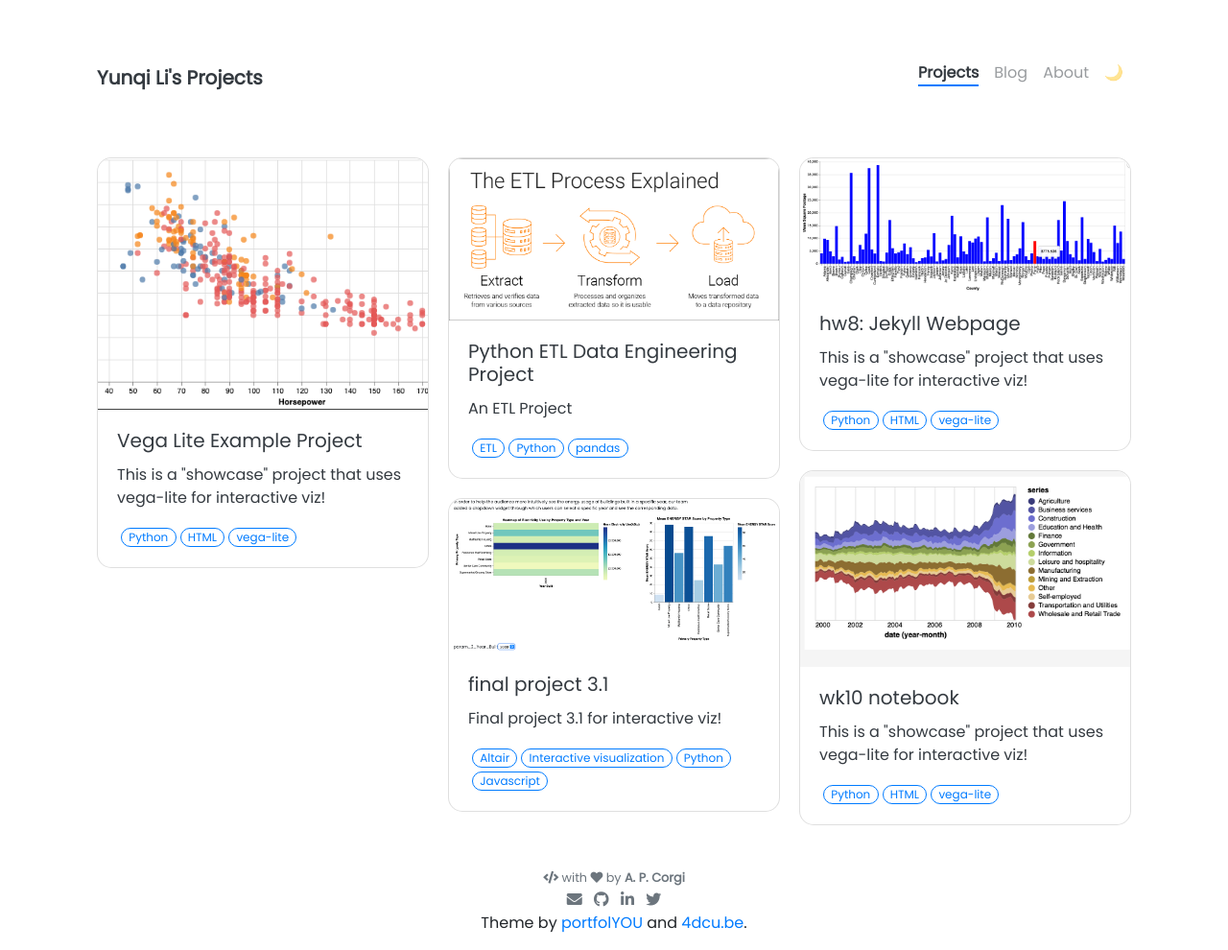
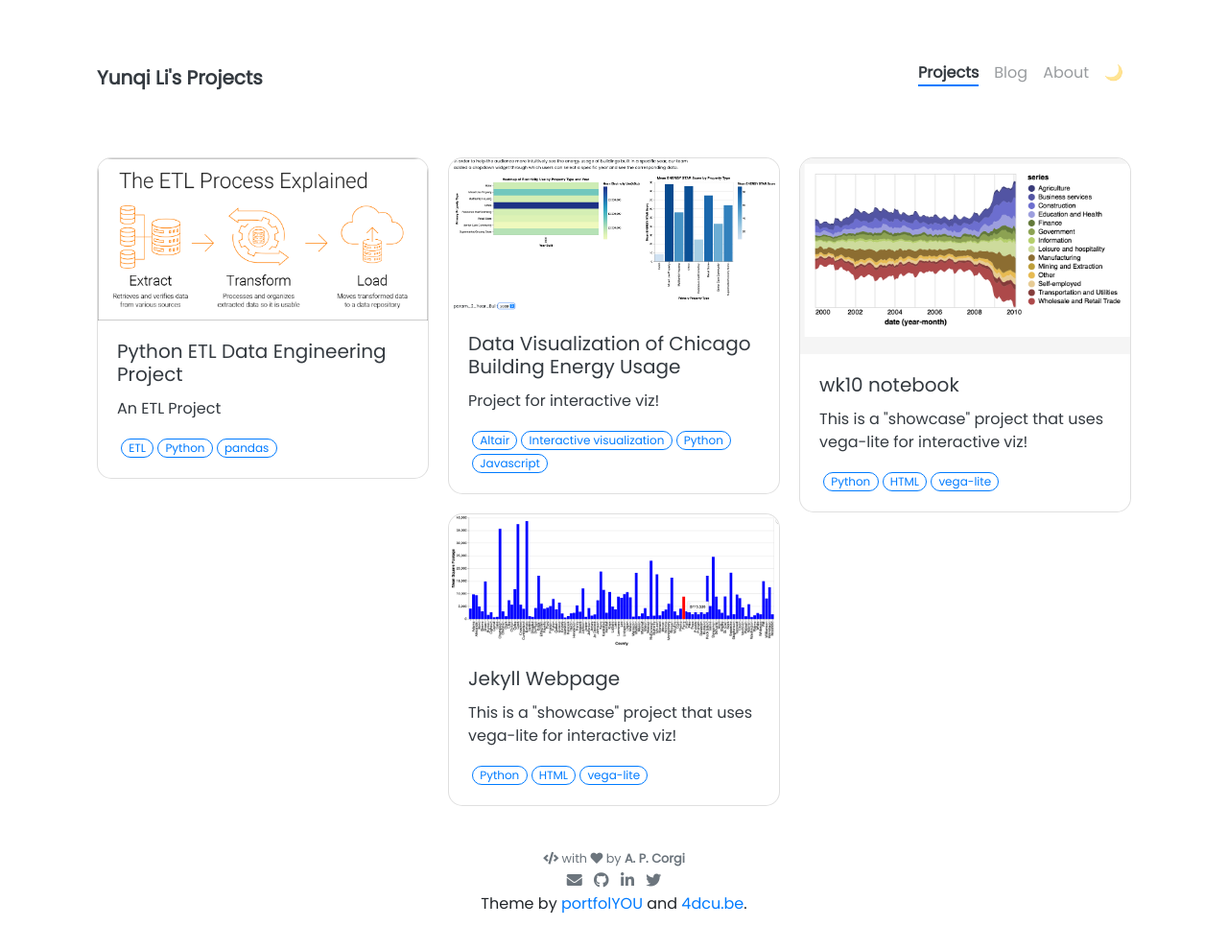
Before and after one commit to yunqilee/yunqilee.github.io, a Jekyll site: the page built from pages/projects.html, in a window 1280 px wide. Shown: the whole page at 96% size. Built offline with Jekyll 4.4.1, drawn with Linux system fonts in a browser that asks for light colours; nearby versions of some CDN libraries.

Commit message:
Modification-Jan 17

````diff
--- a/_projects/1_Vega_lite_project.md
+++ /dev/null
@@ -1,51 +0,0 @@
----
-name: Vega Lite Example Project
-tools: [Python, HTML, vega-lite]
-image: assets/pngs/cars.png
-description: This is a "showcase" project that uses vega-lite for interactive viz!
-custom_js:
-  - vega.min
-  - vega-lite.min
-  - vega-embed.min
-  - justcharts
----
-
-
-# Example including vega-lite
-
-Example comes from this [great blog post right here](https://blog.4dcu.be/programming/2021/05/03/Interactive-Visualizations.html) that was also used in [our test import script](https://github.com/UIUC-iSchool-DataViz/is445_bcubcg_fall2022/blob/main/week01/test_imports_week01.ipynb).
-
-We can use a vegachart HTML tag like so:
-
-```
-<vegachart schema-url="{{ site.baseurl }}/assets/json/cars.json" style="width: 100%"></vegachart>
-```
-
-<vegachart schema-url="{{ site.baseurl }}/assets/json/cars.json" style="width: 100%"></vegachart>
-
-In theory, you can also use [Jekyll hooks](https://jekyllrb.com/docs/plugins/hooks/) to do it, but I haven't figured out a way that looks nice yet.
-
-
-## Search The Data & Methods
-
-Below is where we can put some links to both the data and the analysis code as buttons:
-
-```
-<div class="left">
-{% include elements/button.html link="https://github.com/vega/vega/blob/main/docs/data/cars.json" text="The Data" %}
-</div>
-
-<div class="right">
-{% include elements/button.html link="https://blog.4dcu.be/programming/2021/05/03/Interactive-Visualizations.html" text="The Analysis" %}
-</div>
-```
-
-<!-- these are written in a combo of html and liquid -->
-
-<div class="left">
-{% include elements/button.html link="https://github.com/vega/vega/blob/main/docs/data/cars.json" text="The Data" %}
-</div>
-
-<div class="right">
-{% include elements/button.html link="https://github.com/jnaiman/online_cv_public/blob/main/python_notebooks/test_generate_plots.ipynb" text="The Analysis" %}
-</div>
--- a/_projects/final_project_3.1.md
+++ b/_projects/final_project_3.1.md
@@ -1,8 +1,8 @@
 ---
-name: final project 3.1
+name: Data Visualization of Chicago Building Energy Usage
 tools: [Altair, Interactive visualization, Python, Javascript]
 image: assets/pngs/final_project_3.1_cover.png
-description: Final project 3.1 for interactive viz!
+description: Project for interactive viz!
 custom_js:
   - vega.min
   - vega-lite.min
@@ -11,7 +11,7 @@
 ---
 
 
-# Final Project 3.1 of Group 4 (xj20, yuhanwu3, yunqi4)
+# Data Visualization of Chicago Building Energy Usage (xj20, yuhanwu3, yunqi4)
 
 ## Interactive visualization
 In the third part of the project, our group wants to explore electricity use by different property types. We first used heatmap to analyze the mean electricity use of different types of buildings for the year of construction. The code is as follows:
--- a/_projects/hw8.md
+++ b/_projects/hw8.md
@@ -1,5 +1,5 @@
 ---
-name: "hw8: Jekyll Webpage"
+name: "Jekyll Webpage"
 tools: [Python, HTML, vega-lite]
 image: assets/pngs/mean_square_footage.png
 description: This is a "showcase" project that uses vega-lite for interactive viz!
````
Also changed, not shown: 5 other files.
